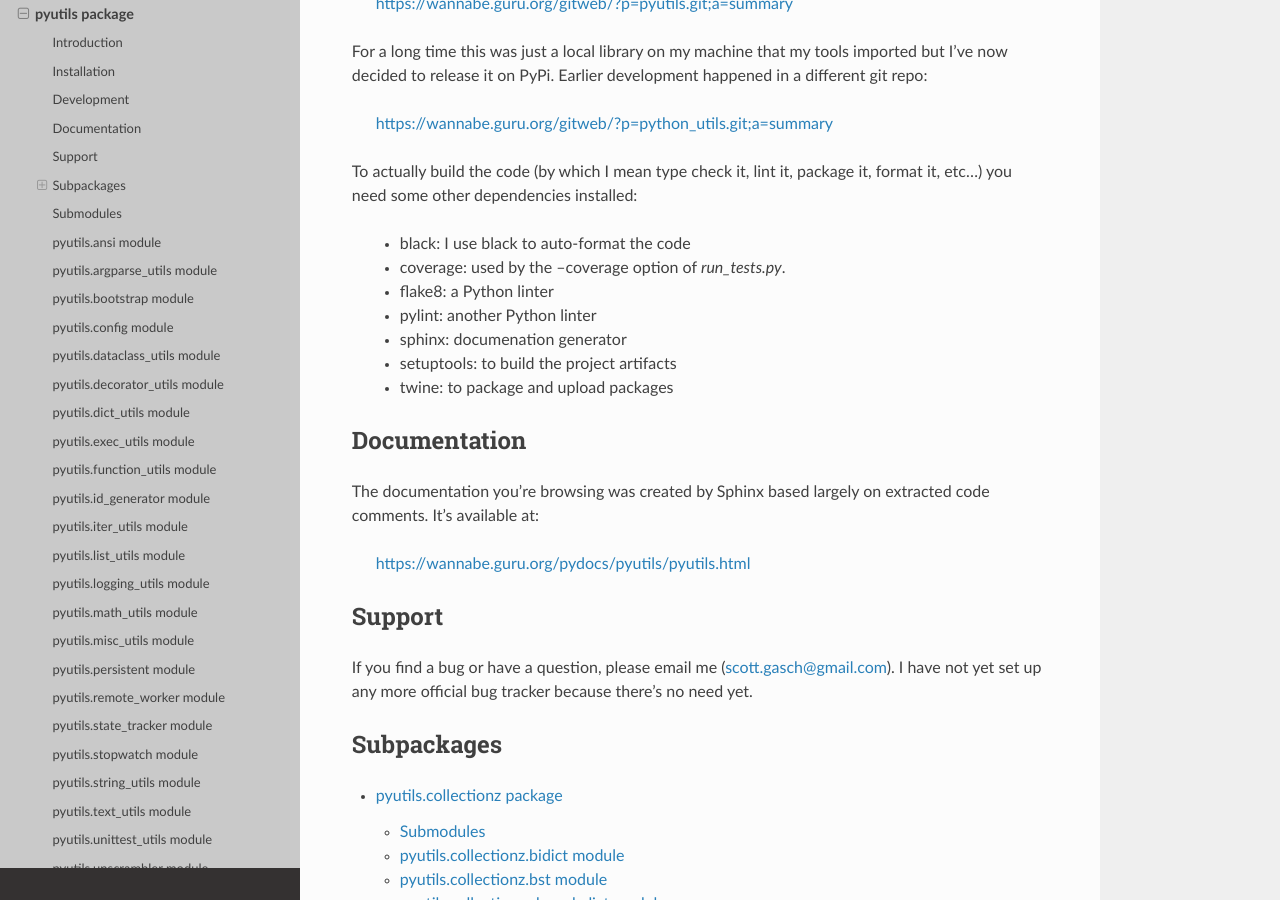
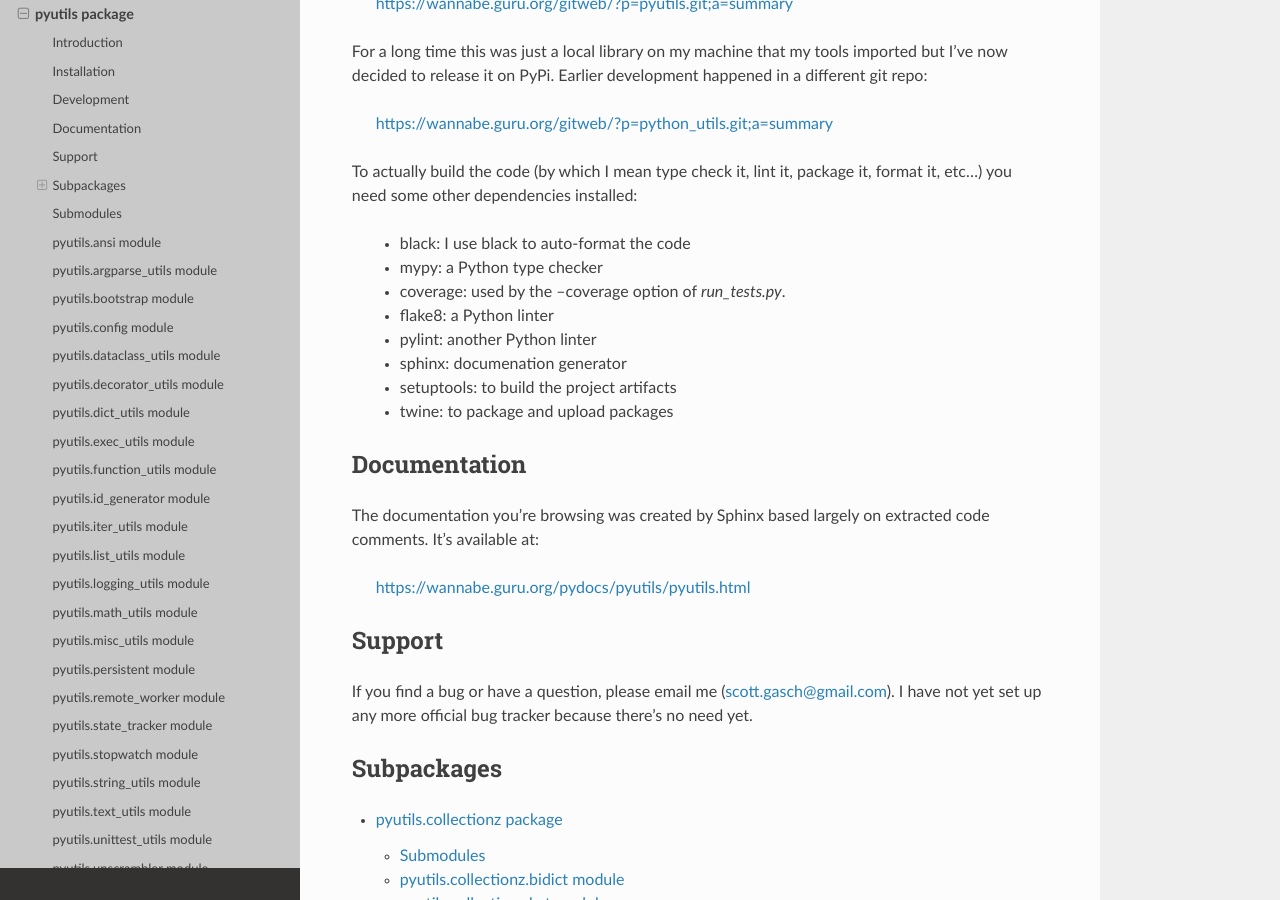
Before and after one commit to scottgasch/pyutils, a Sphinx documentation site: the page built from docs/pyutils.rst, in a window 1280 px wide and 900 px high, scrolled down 1494 px. Built offline with Sphinx 7.4.7 and the Read the Docs theme 2.0.0, drawn with Linux system fonts in a browser that asks for light colours.

Commit message:
Update docs around development

```diff
--- a/docs/pyutils.rst
+++ b/docs/pyutils.rst
@@ -83,6 +83,7 @@ To actually build the code (by which I mean type check it, lint it, package it,
 it, etc...) you need some other dependencies installed:
 
     - black: I use black to auto-format the code
+    - mypy: a Python type checker
     - coverage: used by the --coverage option of `run_tests.py`.
     - flake8: a Python linter
     - pylint: another Python linter
```
